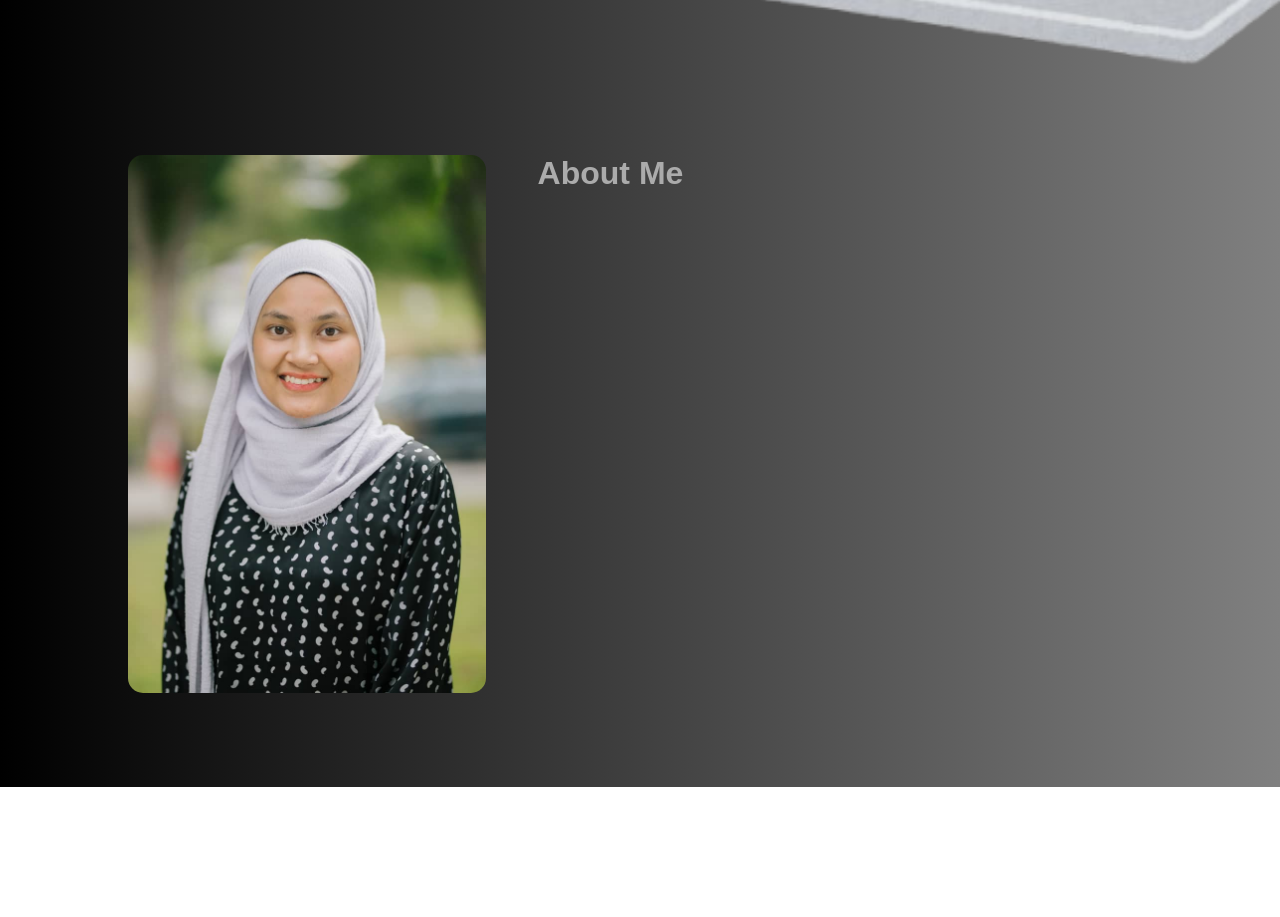
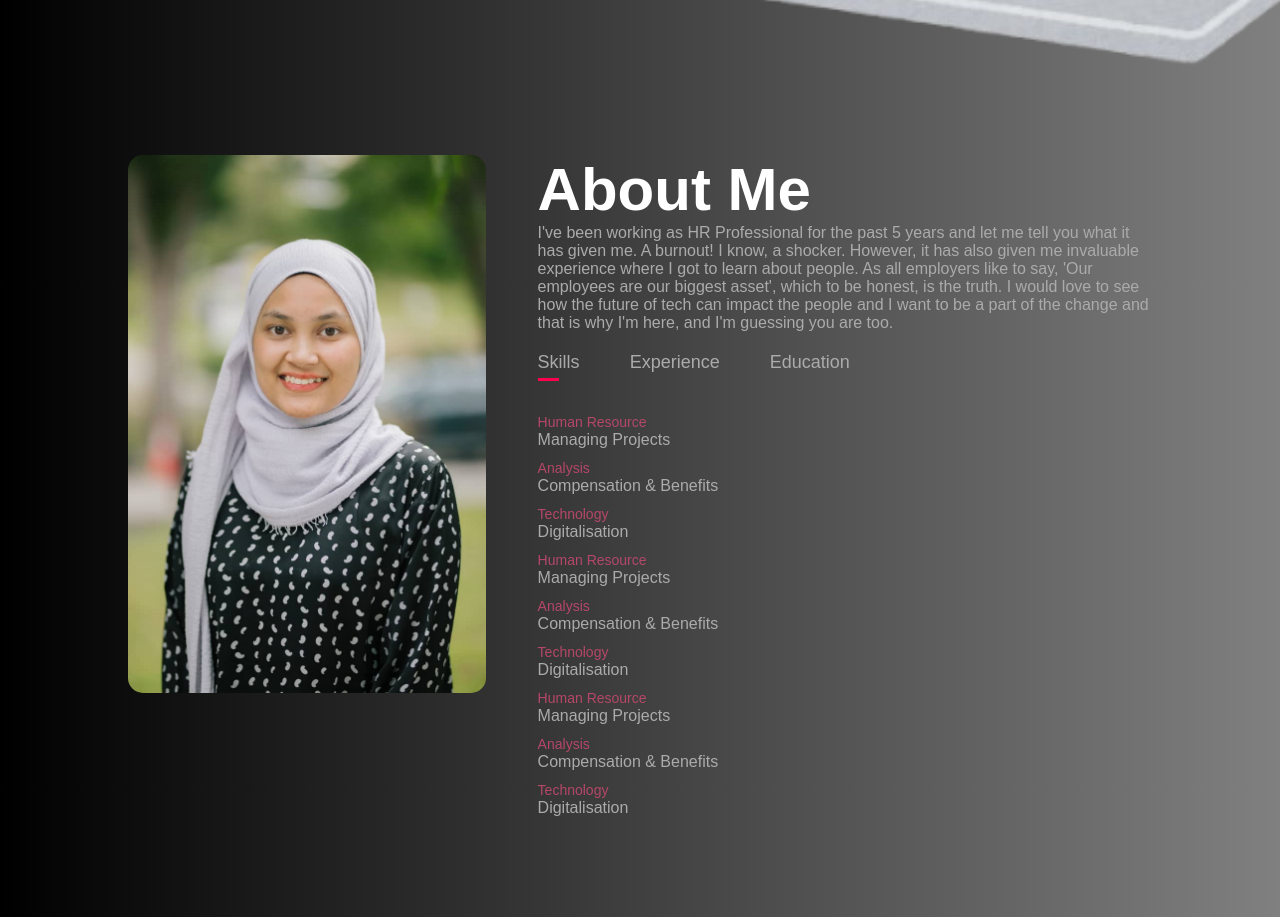
Before and after one commit to curiouscalala/Welcome-, a website: page index.html in a window 1280 px wide. Shown: the part 735-1652 px from the top of the page. Before the commit the page ends 1522 px from the top, so only its background shows below. Drawn offline with Linux system fonts and the light colour scheme.

Commit message:
skills added

```diff
--- a/index.html
+++ b/index.html
@@ -35,7 +35,35 @@
             <img src="images/user.jpg" alt="user">
           </div>
           <div class="about-col-2">
-            <h1>About Me</h1>
+            <h1 class="sub-title">About Me</h1>
+            <p>I've been working as HR Professional for the past 5 years and let me tell you what it has given me. A burnout! I know, a shocker. However, it has also given me invaluable experience where I got to learn about people. As all employers like to say, 'Our employees are our biggest asset', which to be honest, is the truth. I would love to see how the future of tech can impact the people and I want to be a part of the change and that is why I'm here, and I'm guessing you are too.</p>
+
+            <div class="tab-titles">
+              <p class="tab-links active-link">Skills</p>
+              <p class="tab-links">Experience</p>
+              <p class="tab-links">Education</p>
+            </div>
+            <div class="tab-contents">
+              <ul>
+                <li><span>Human Resource</span><br>Managing Projects</li>
+                <li><span>Analysis</span><br>Compensation & Benefits</li>
+                <li><span>Technology</span><br>Digitalisation</li>
+              </ul>
+            </div>
+            <div class="tab-contents">
+              <ul>
+                <li><span>Human Resource</span><br>Managing Projects</li>
+                <li><span>Analysis</span><br>Compensation & Benefits</li>
+                <li><span>Technology</span><br>Digitalisation</li>
+              </ul>
+            </div>
+            <div class="tab-contents minutes 33.05">
+              <ul>
+                <li><span>Human Resource</span><br>Managing Projects</li>
+                <li><span>Analysis</span><br>Compensation & Benefits</li>
+                <li><span>Technology</span><br>Digitalisation</li>
+              </ul>
+            </div>
           </div>
         </div>
       </div>
--- a/styles.css
+++ b/styles.css
@@ -24,8 +24,8 @@ body {
 
 #logo {
   margin-top: -10px;
-  height: 250px;
-  width: 280px;
+  height: 200px;
+  width: 220px;
   margin-left: -100px;
 }
 
@@ -34,10 +34,6 @@ nav {
   align-items: center;
   justify-content: space-between;
   flex-wrap: wrap;
-}
-
-.logo {
-  width: 140px;
 }
 
 nav ul li {
@@ -112,6 +108,44 @@ nav ul li a:hover::after {
 
 .sub-title {
   font-size: 60px;
-  font-weight: 600;
-  color:#fff;
+  font-weight: bold;
+  color: #fff;
 }
+
+.tab-titles {
+  display: flex;
+  margin: 20px 0 40px;
+}
+
+.tab-links {
+  margin-right: 50px;
+  font-size: 18px;
+  font-weight: 500;
+  cursor: pointer;
+  position: relative;
+}
+
+.tab-links::after {
+  content: '';
+  width: 0;
+  height: 3px;
+  background: #ff004f;
+  position: absolute;
+  left: 0;
+  bottom: -8px;
+  transition: 0.5s;
+}
+
+.tab-links.active-link::after {
+  width: 50%;
+}
+
+.tab-contents ul li {
+  list-style: none;
+  margin: 10px 0;
+}
+
+.tab-contents ul li span {
+  color: #b54769;
+  font-size: 14px;
+}
```
